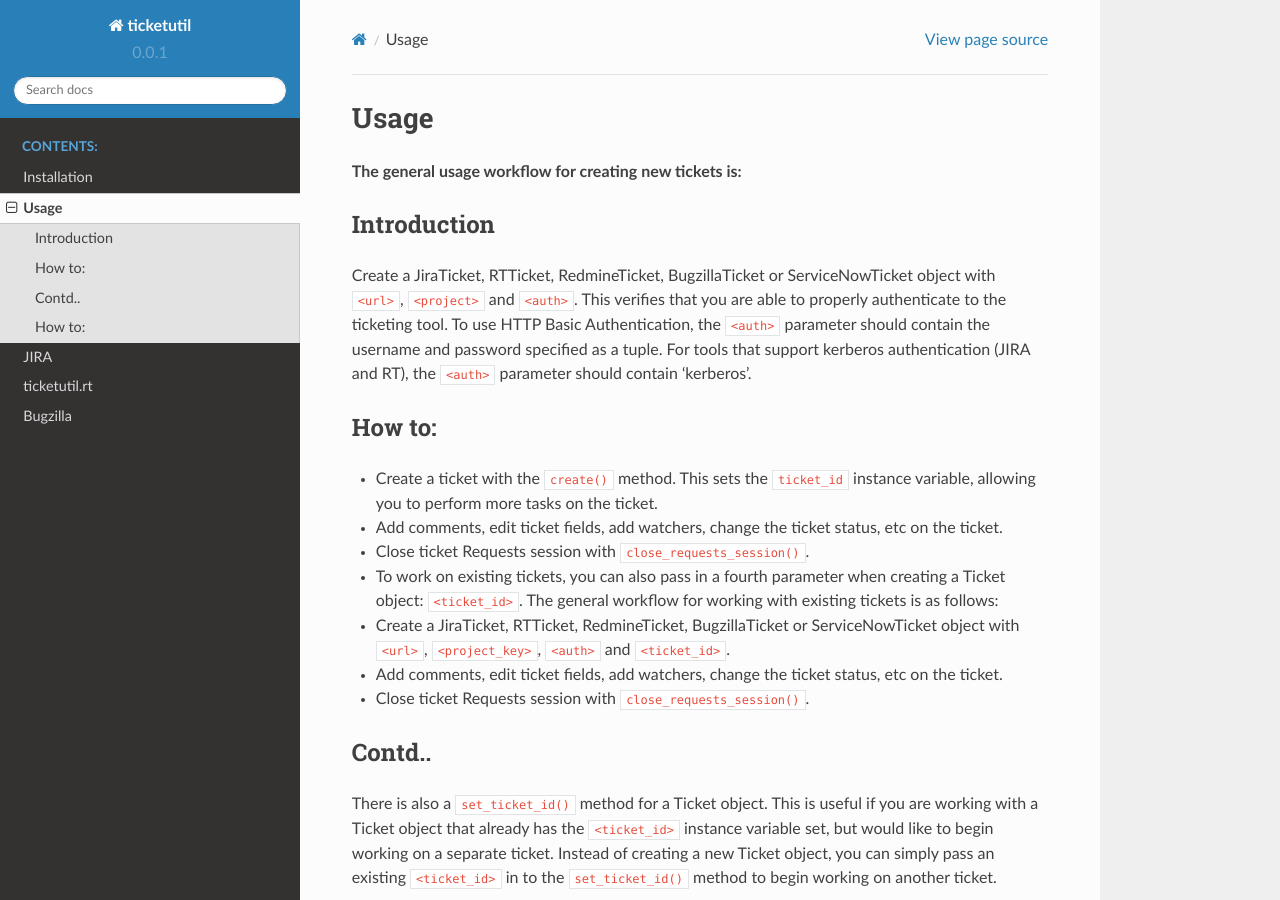
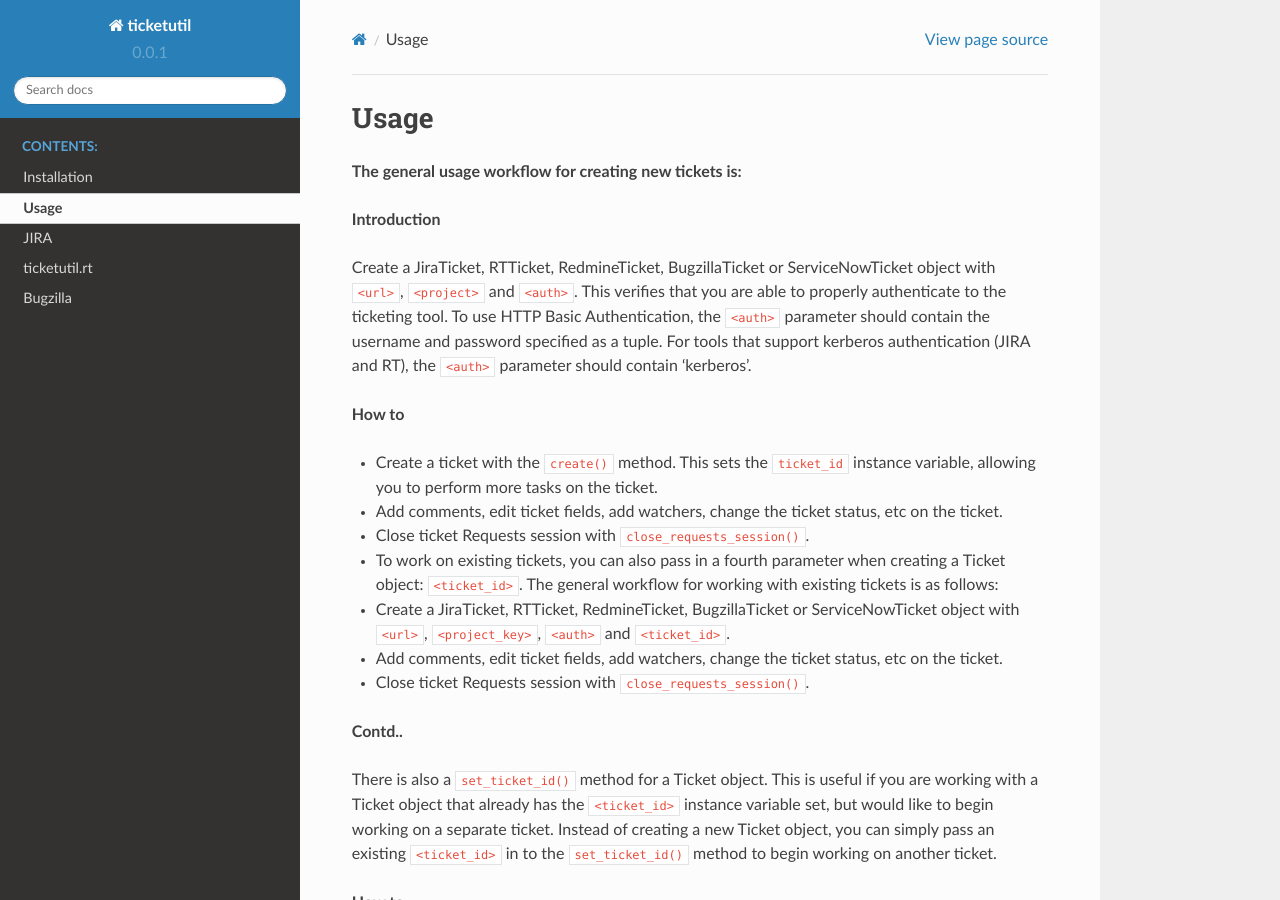
Before and after one commit to dmranck/ticketutil, a Sphinx documentation site: the page built from read-the-docs/source/Usage.rst, in a window 1280 px wide and 900 px high. Built offline with Sphinx 7.4.7 and the Read the Docs theme 2.0.0, drawn with Linux system fonts in a browser that asks for light colours.

Commit message:
UPDATE Usage.rst

```diff
--- a/read-the-docs/source/Usage.rst
+++ b/read-the-docs/source/Usage.rst
@@ -3,8 +3,8 @@ Usage
 
 **The general usage workflow for creating new tickets is:**
 
-Introduction
-------------
+**Introduction**
+
 Create a JiraTicket, RTTicket, RedmineTicket, BugzillaTicket
 or ServiceNowTicket object with ``<url>``, ``<project>`` and ``<auth>``. This
 verifies that you are able to properly authenticate to the ticketing tool.
@@ -14,8 +14,7 @@ authentication (JIRA and RT), the ``<auth>`` parameter should contain
 'kerberos'.
 
 
-How to:
--------
+**How to**
 
 - Create a ticket with the ``create()`` method. This sets the ``ticket_id``
   instance variable, allowing you to perform more tasks on the ticket.
@@ -38,8 +37,8 @@ How to:
 
 - Close ticket Requests session with ``close_requests_session()``.
 
-Contd..
--------
+**Contd..**
+
 There is also a ``set_ticket_id()`` method for a Ticket object. This is
 useful if you are working with a Ticket object that already has the
 ``<ticket_id>`` instance variable set, but would like to begin working
@@ -47,8 +46,7 @@ on a separate ticket. Instead of creating a new Ticket object, you can
 simply pass an existing ``<ticket_id>`` in to the ``set_ticket_id()``
 method to begin working on another ticket.
 
-How to:
--------
+**How to:**
 
 - To return the current Ticket object's ticket_id or ticket_url, use the ``get_ticket_id()`` or ``get_ticket_url()`` methods.
 
```
